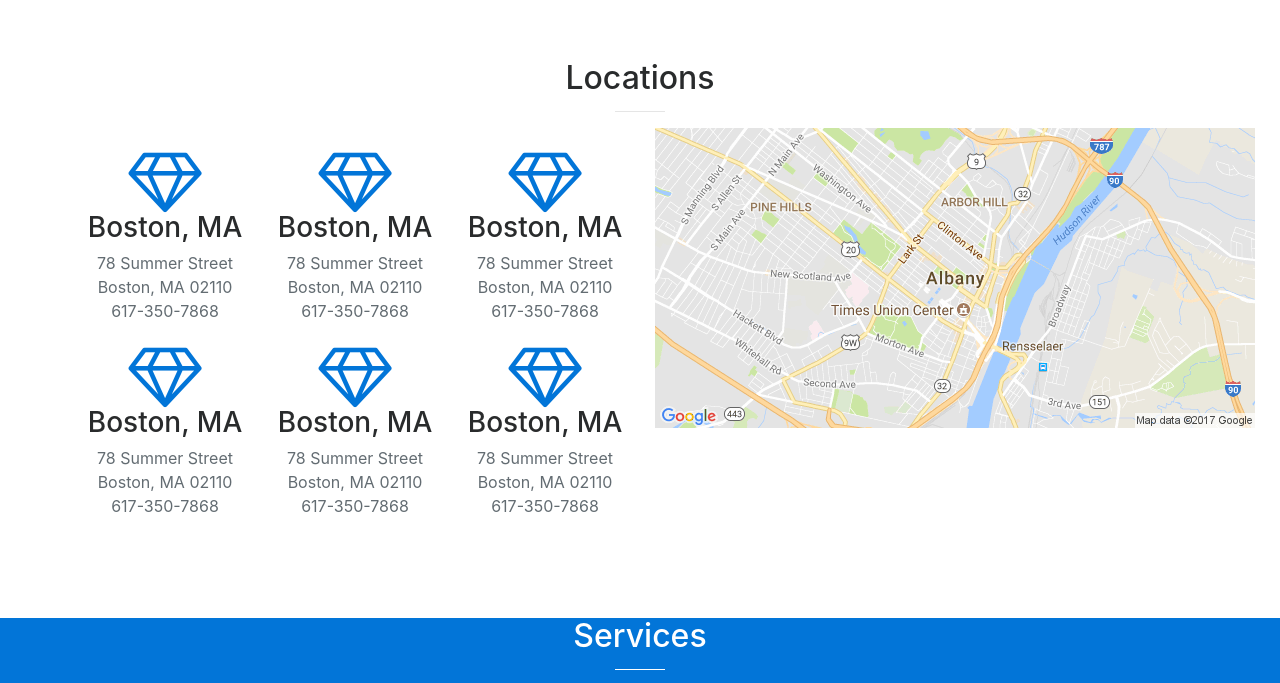
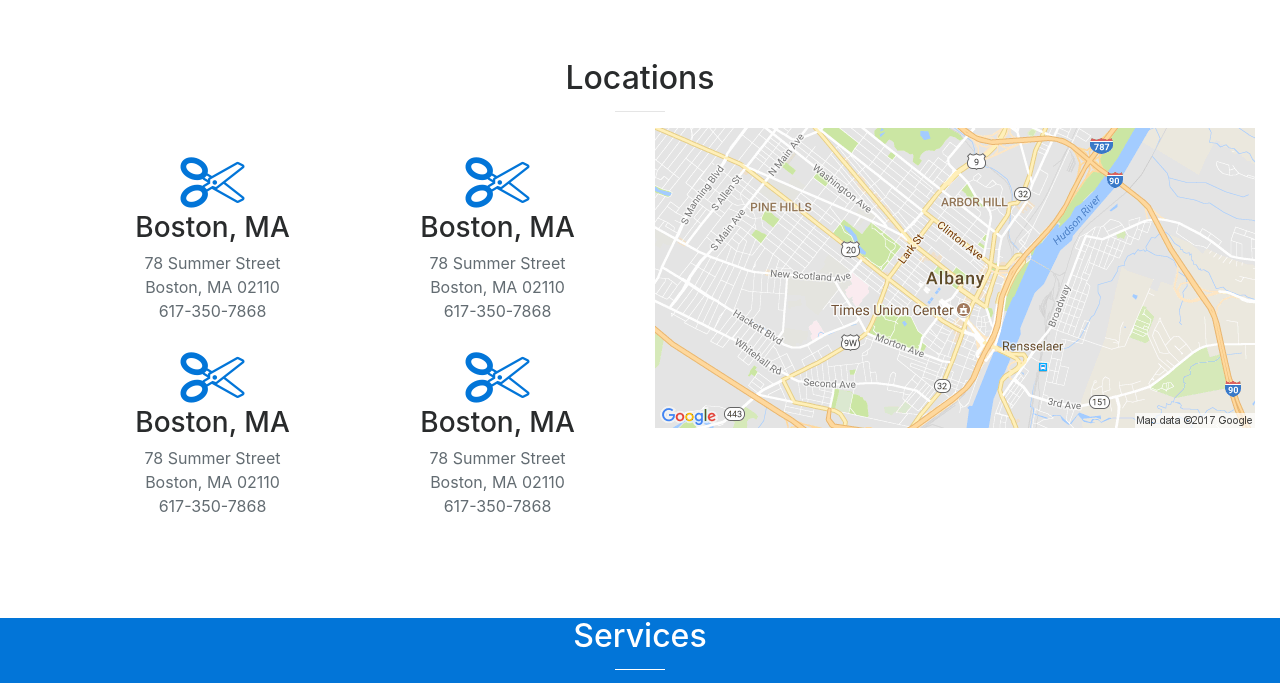
Before and after one commit to joshfishman/salondev, a website with bundled scripts: page index.html in a window 1280 px wide. Shown: the part 840-1523 px from the top of the page. Built offline with nearby package versions, Linux system fonts and the light colour scheme.

Commit message:
scissors + logo

```diff
--- a/index.html
+++ b/index.html
@@ -108,27 +108,18 @@
 
                 <div class="col-lg-6">
                     <div class="row">
-                        <div class="col-lg-4 col-md-6 text-center">
+                        <div class="col-md-6 text-center">
                             <div class="service-box">
-                                <i class="fa fa-4x fa-diamond text-primary sr-icons"></i>
+                                <i class="fa fa-4x fa-scissors text-primary sr-icons"></i>
                                 <h3>Boston, MA</h3>
                                 <p class="text-muted">  78 Summer Street<br>
                                                         Boston, MA 02110<br>
                                                         617-350-7868</p>
                             </div>
                         </div>
-                        <div class="col-lg-4 col-md-6 text-center">
+                        <div class=" col-md-6 text-center">
                             <div class="service-box">
-                                <i class="fa fa-4x fa-diamond text-primary sr-icons"></i>
-                                <h3>Boston, MA</h3>
-                                <p class="text-muted">  78 Summer Street<br>
-                                                        Boston, MA 02110<br>
-                                                        617-350-7868</p>
-                            </div>
-                        </div>
-                        <div class="col-lg-4 col-md-6 text-center">
-                            <div class="service-box">
-                                <i class="fa fa-4x fa-diamond text-primary sr-icons"></i>
+                                <i class="fa fa-4x fa-scissors text-primary sr-icons"></i>
                                 <h3>Boston, MA</h3>
                                 <p class="text-muted">  78 Summer Street<br>
                                                         Boston, MA 02110<br>
@@ -137,27 +128,18 @@
                         </div>
                     </div>
                     <div class="row">
-                        <div class="col-lg-4 col-md-6 text-center">
+                        <div class="col-md-6 text-center">
                             <div class="service-box">
-                                <i class="fa fa-4x fa-diamond text-primary sr-icons"></i>
+                                <i class="fa fa-4x fa-scissors text-primary sr-icons"></i>
                                 <h3>Boston, MA</h3>
                                 <p class="text-muted">  78 Summer Street<br>
                                                         Boston, MA 02110<br>
                                                         617-350-7868</p>
                             </div>
                         </div>
-                        <div class="col-lg-4 col-md-6 text-center">
+                        <div class=" col-md-6 text-center">
                             <div class="service-box">
-                                <i class="fa fa-4x fa-diamond text-primary sr-icons"></i>
-                                <h3>Boston, MA</h3>
-                                <p class="text-muted">  78 Summer Street<br>
-                                                        Boston, MA 02110<br>
-                                                        617-350-7868</p>
-                            </div>
-                        </div>
-                        <div class="col-lg-4 col-md-6 text-center">
-                            <div class="service-box">
-                                <i class="fa fa-4x fa-diamond text-primary sr-icons"></i>
+                                <i class="fa fa-4x fa-scissors text-primary sr-icons"></i>
                                 <h3>Boston, MA</h3>
                                 <p class="text-muted">  78 Summer Street<br>
                                                         Boston, MA 02110<br>
```
